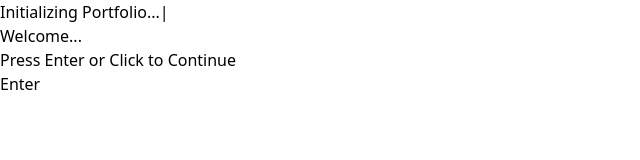
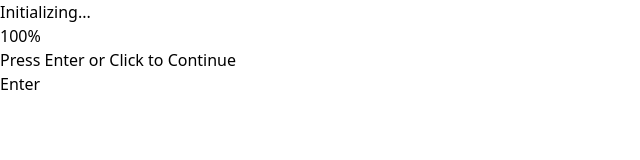
Before and after one commit to Md-Mohseen-Ali/portfolio-frontend, a React app: page / in a window 1280 px wide. Shown: the top 160 px of the page, without its empty margins (0-640 px from the left). Built offline with nearby package versions, Linux system fonts and the light colour scheme; the HTML template or start-up script is replaced by a standard one.

Commit message:
Update Welcome.jsx

```diff
--- a/src/components/Welcome.jsx
+++ b/src/components/Welcome.jsx
@@ -2,32 +2,37 @@ import { motion } from "framer-motion"
 import { useEffect, useState } from "react"
 
 function Welcome({ onEnter }) {
-  const [text, setText] = useState("")
-  const fullText = "Initializing Portfolio..."
+  const [progress, setProgress] = useState(0)
+  const [ready, setReady] = useState(false)
 
-  // 🔥 Typing Effect
+  // 🔥 Loading Animation
   useEffect(() => {
-    let i = 0
+    let count = 0
+
     const interval = setInterval(() => {
-      setText(fullText.slice(0, i))
-      i++
-      if (i > fullText.length) clearInterval(interval)
-    }, 50)
+      count += Math.floor(Math.random() * 10) + 5
+      if (count >= 100) {
+        count = 100
+        clearInterval(interval)
+        setReady(true)
+      }
+      setProgress(count)
+    }, 120)
 
     return () => clearInterval(interval)
   }, [])
 
-  // 🔥 Enter key support
+  // 🔥 Enter Key Support
   useEffect(() => {
     const handleKey = (e) => {
-      if (e.key === "Enter") {
+      if (e.key === "Enter" && ready) {
         onEnter()
       }
     }
 
     window.addEventListener("keydown", handleKey)
     return () => window.removeEventListener("keydown", handleKey)
-  }, [])
+  }, [ready])
 
   return (
     <motion.div
@@ -35,36 +40,43 @@ function Welcome({ onEnter }) {
       exit={{ opacity: 0 }}
       className="fixed inset-0 bg-[#020617] flex flex-col items-center justify-center z-[999] overflow-hidden"
     >
-      {/* 🔥 Glow Background */}
+      {/* 🔥 Background Glow */}
       <div className="absolute w-[600px] h-[600px] bg-indigo-500/20 blur-3xl rounded-full"></div>
 
-      {/* 🔥 Typing Text */}
-      <h1 className="text-3xl md:text-4xl font-mono text-indigo-400 mb-6 z-10">
-        {text}
-        <span className="animate-pulse">|</span>
-      </h1>
+      {/* 🔥 Title */}
+      <motion.h1
+        initial={{ opacity: 0 }}
+        animate={{ opacity: 1 }}
+        className="text-4xl md:text-5xl font-bold mb-8 z-10"
+      >
+        Initializing...
+      </motion.h1>
 
-      {/* 🔥 Main Title */}
-      <motion.h2
-        initial={{ opacity: 0, y: 30 }}
-        animate={{ opacity: 1, y: 0 }}
-        transition={{ delay: 1 }}
-        className="text-5xl md:text-6xl font-bold mb-6 z-10"
-      >
-        Welcome...
-      </motion.h2>
+      {/* 🔥 Progress Bar */}
+      <div className="w-64 h-2 bg-white/10 rounded-full overflow-hidden mb-4 z-10">
+        <motion.div
+          initial={{ width: 0 }}
+          animate={{ width: `${progress}%` }}
+          className="h-full bg-indigo-500"
+        />
+      </div>
 
-      {/* 🔥 Instruction */}
+      {/* 🔥 Percentage */}
+      <p className="text-gray-400 mb-6 z-10">
+        {progress}%
+      </p>
+
+      {/* 🔥 Ready State */}
+      {ready && (
+        <>
           <motion.p
             initial={{ opacity: 0 }}
             animate={{ opacity: 1 }}
-        transition={{ delay: 1.5 }}
-        className="text-gray-400 mb-10 z-10"
+            className="text-gray-300 mb-6 z-10"
           >
             Press Enter or Click to Continue
           </motion.p>
 
-      {/* 🔥 ENTER BUTTON */}
           <motion.button
             whileHover={{ scale: 1.1 }}
             whileTap={{ scale: 0.9 }}
@@ -73,6 +85,8 @@ function Welcome({ onEnter }) {
           >
             Enter
           </motion.button>
+        </>
+      )}
     </motion.div>
   )
 }
```
Lines whose indentation alone changed are shown as unchanged.
